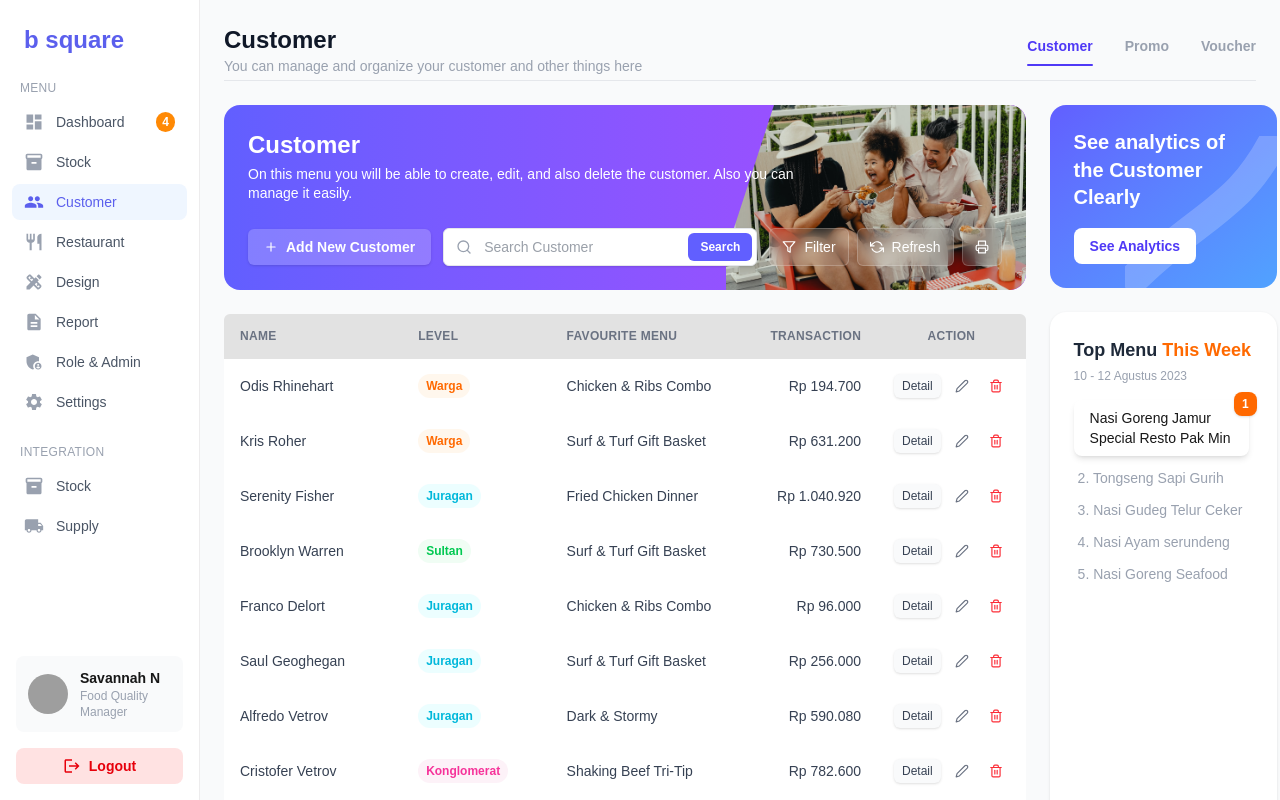
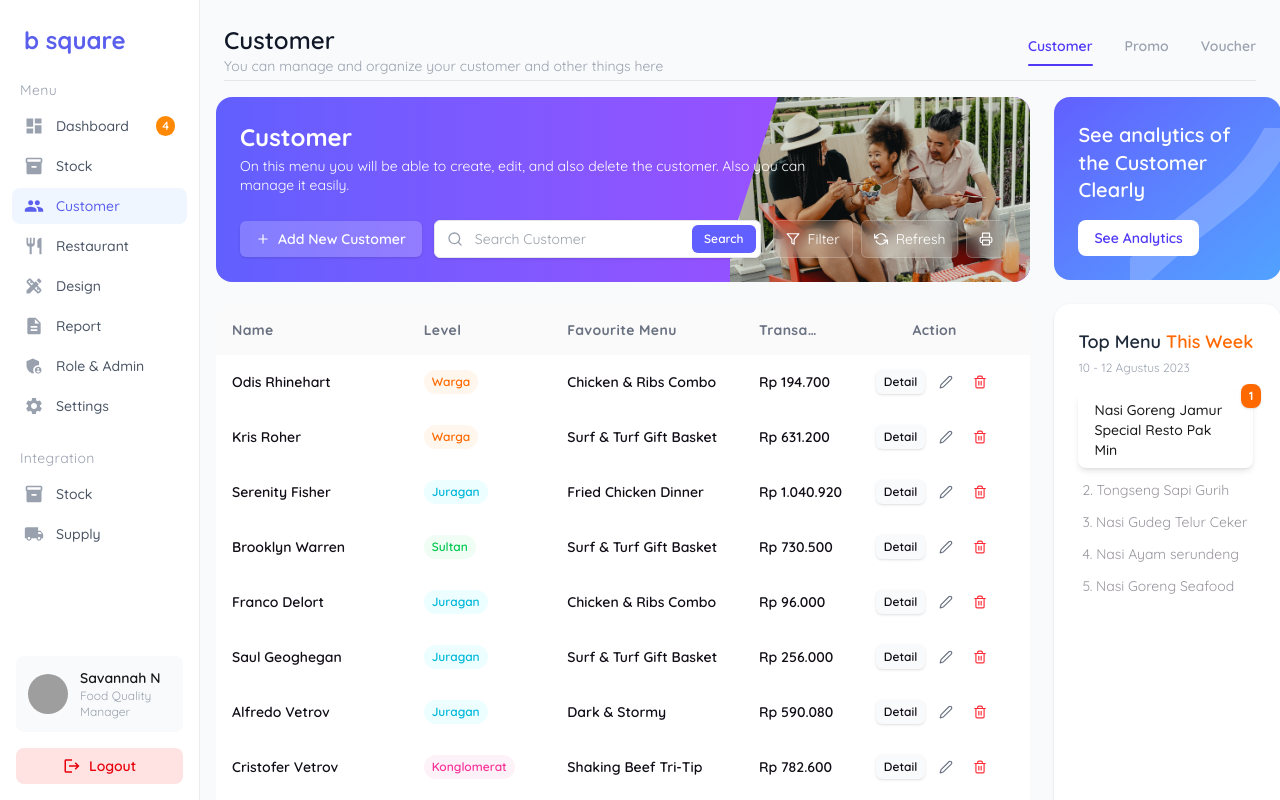
Before and after one commit to izharramdan/rekadigital_dashboard, a Next.js app: page /customer in a window 1280 px wide. Shown: the top 800 px of the page. Built offline with nearby package versions, Linux system fonts and the light colour scheme; grey boxes are pictures that could not be loaded.

Commit message:
update layout

```diff
--- a/src/app/customer/page.tsx
+++ b/src/app/customer/page.tsx
@@ -5,7 +5,7 @@ import CustomerHeaderCard from "@/components/CustomerHeaderCard";
 
 export default function CustomerPage() {
   return (
-    <div className="p-6">
+    <div className="p-4 font-primary">
       {/* Wrapper: 1 kolom di mobile, 2 kolom di desktop */}
       <div className="flex flex-col lg:flex-row gap-6">
         {/* KIRI – header + tabel (≈ 2/3 lebar) */}
--- a/src/app/layout.tsx
+++ b/src/app/layout.tsx
@@ -10,7 +10,7 @@ export default function RootLayout({
 }) {
   return (
     <html lang="en">
-      <body className="font-quicksand">
+      <body className="font-primary">
         <Providers>
           <div className="flex min-h-screen">
             {/* Sidebar */}
--- a/src/components/CustomerTable.tsx
+++ b/src/components/CustomerTable.tsx
@@ -15,22 +15,24 @@ export default function CustomerTable() {
     <>
       <div className="overflow-x-auto mt-6 rounded-md max-w-full">
         <table className="w-full text-sm text-left font-quicksand table-fixed">
-          <thead className="bg-[#e2e2e2] text-xs text-gray-500 uppercase tracking-wide">
+          <thead className="bg-[#FAFAFA] text-md text-gray-500 tracking-wide">
             <tr>
-              <th className="px-4 py-[14.5px] w-1/5 truncate">Name</th>
-              <th className="px-4 py-[14.5px] w-1/6 truncate">Level</th>
-              <th className="px-4 py-[14.5px] w-1/5 truncate">Favourite Menu</th>
-              <th className="px-4 py-[14.5px] w-1/6 text-right truncate">
+              <th className="px-4 py-[14.5px] w-[20%] truncate">Name</th>
+              <th className="px-4 py-[14.5px] w-[15%] truncate">Level</th>
+              <th className="px-4 py-[14.5px] w-[20%] truncate">
+                Favourite Menu
+              </th>
+              <th className="px-4 py-[14.5px] w-[10%] text-right truncate">
                 Transaction
               </th>
-              <th className="px-4 py-[14.5px] w-1/6 text-center">Action</th>
+              <th className="px-4 py-[14.5px] w-[20%] text-center">Action</th>
             </tr>
           </thead>
           <tbody>
             {customers.map((customer: Customer) => (
               <tr
                 key={customer.id}
-                className="bg-white hover:bg-[#FAFBFF] text-gray-700"
+                className="bg-white hover:bg-[#FAFBFF] text-[#110D17] font-semibold"
               >
                 <td className="px-4 py-[14.5px] truncate">{customer.name}</td>
                 <td className="px-4 py-[14.5px]">
--- a/src/components/Navbar.tsx
+++ b/src/components/Navbar.tsx
@@ -8,7 +8,7 @@ export default function Navbar() {
   const [activeTab, setActiveTab] = useState("Customer");
 
   return (
-    <div className="w-full border-b border-gray-200">
+    <div className="w-full border-b border-gray-200 font-primary">
       <div className="flex items-center justify-between mb-1">
         {/* Kiri: Judul & Deskripsi */}
         <div>
--- a/src/components/Pagination.tsx
+++ b/src/components/Pagination.tsx
@@ -49,7 +49,7 @@ export default function Pagination({
               className={cn(
                 "w-8 h-8 rounded-md flex items-center justify-center transition",
                 page === currentPage
-                  ? "bg-indigo-500 text-white font-semibold"
+                  ? "bg-gray-500 text-white font-semibold"
                   : "hover:bg-gray-100"
               )}
             >
--- a/src/components/Sidebar.tsx
+++ b/src/components/Sidebar.tsx
@@ -1,4 +1,4 @@
-'use client';
+"use client";
 
 import {
   MdDashboard,
@@ -12,34 +12,32 @@ import {
   MdLogout,
   MdLocalShipping,
   MdInventory2,
-} from 'react-icons/md';
-import Link from 'next/link';
-import { usePathname } from 'next/navigation';
-import clsx from 'clsx';
+} from "react-icons/md";
+import Link from "next/link";
+import { usePathname } from "next/navigation";
+import clsx from "clsx";
 
 const mainMenu = [
-  { label: 'Dashboard', icon: MdDashboard, path: '/dashboard', badge: 4 },
-  { label: 'Stock', icon: MdInventory, path: '/stock' },
-  { label: 'Customer', icon: MdPeople, path: '/customer' },
-  { label: 'Restaurant', icon: MdRestaurant, path: '/restaurant' },
-  { label: 'Design', icon: MdDesignServices, path: '/design' },
-  { label: 'Report', icon: MdDescription, path: '/report' },
-  { label: 'Role & Admin', icon: MdAdminPanelSettings, path: '/role-admin' },
-  { label: 'Settings', icon: MdSettings, path: '/settings' },
+  { label: "Dashboard", icon: MdDashboard, path: "/dashboard", badge: 4 },
+  { label: "Stock", icon: MdInventory, path: "/stock" },
+  { label: "Customer", icon: MdPeople, path: "/customer" },
+  { label: "Restaurant", icon: MdRestaurant, path: "/restaurant" },
+  { label: "Design", icon: MdDesignServices, path: "/design" },
+  { label: "Report", icon: MdDescription, path: "/report" },
+  { label: "Role & Admin", icon: MdAdminPanelSettings, path: "/role-admin" },
+  { label: "Settings", icon: MdSettings, path: "/settings" },
 ];
 
 const integrationMenu = [
-  { label: 'Stock', icon: MdInventory2, path: '/integration/stock' },
-  { label: 'Supply', icon: MdLocalShipping, path: '/integration/supply' },
+  { label: "Stock", icon: MdInventory2, path: "/integration/stock" },
+  { label: "Supply", icon: MdLocalShipping, path: "/integration/supply" },
 ];
 
 export default function Sidebar() {
   const pathname = usePathname();
 
   return (
-    <aside
-      className="sticky top-0 self-start h-screen w-[200px] bg-white border-r border-[#D1D0D366] flex flex-col justify-between font-quicksand"
-    >
+    <aside className="sticky top-0 self-start h-screen w-[200px] bg-white border-r border-[#D1D0D366] flex flex-col justify-between font-primary">
       {/* Top Section */}
       <div>
         <h1 className="text-[#5B5FED] text-2xl font-bold px-6 pt-6 mb-6">
@@ -47,7 +45,7 @@ export default function Sidebar() {
         </h1>
 
         <nav className="px-3">
-          <div className="text-xs text-gray-400 uppercase tracking-wide mb-2 px-2">
+          <div className="text-sm text-gray-400 tracking-wide mb-2 px-2">
             Menu
           </div>
           <ul className="space-y-1">
@@ -59,13 +57,18 @@ export default function Sidebar() {
                   <Link
                     href={item.path}
                     className={clsx(
-                      'flex items-center gap-3 px-3 py-2 rounded-lg text-sm font-medium transition',
+                      "flex items-center gap-3 px-3 py-2 rounded-lg text-sm font-medium transition",
                       isActive
-                        ? 'text-[#5B5FED] bg-blue-50'
-                        : 'text-gray-600 hover:bg-gray-50'
+                        ? "text-[#5B5FED] bg-blue-50"
+                        : "text-gray-600 hover:bg-gray-50"
                     )}
                   >
-                    <Icon size={20} className={clsx(isActive ? 'text-[#5B5FED]' : 'text-gray-400')} />
+                    <Icon
+                      size={20}
+                      className={clsx(
+                        isActive ? "text-[#5B5FED]" : "text-gray-400"
+                      )}
+                    />
                     <span className="flex-1">{item.label}</span>
                     {item.badge && (
                       <span className="text-xs bg-orange-400 text-white rounded-full px-1.5 py-0.5 font-semibold">
@@ -78,7 +81,7 @@ export default function Sidebar() {
             })}
           </ul>
 
-          <div className="text-xs text-gray-400 uppercase tracking-wide mt-6 mb-2 px-2">
+          <div className="text-sm text-gray-400 tracking-wide mt-6 mb-2 px-2">
             Integration
           </div>
           <ul className="space-y-1">
@@ -90,13 +93,18 @@ export default function Sidebar() {
                   <Link
                     href={item.path}
                     className={clsx(
-                      'flex items-center gap-3 px-3 py-2 rounded-lg text-sm font-medium transition',
+                      "flex items-center gap-3 px-3 py-2 rounded-lg text-sm font-medium transition",
                       isActive
-                        ? 'text-[#5B5FED] bg-blue-50'
-                        : 'text-gray-600 hover:bg-gray-50'
+                        ? "text-[#5B5FED] bg-blue-50"
+                        : "text-gray-600 hover:bg-gray-50"
                     )}
                   >
-                    <Icon size={20} className={clsx(isActive ? 'text-[#5B5FED]' : 'text-gray-400')} />
+                    <Icon
+                      size={20}
+                      className={clsx(
+                        isActive ? "text-[#5B5FED]" : "text-gray-400"
+                      )}
+                    />
                     <span>{item.label}</span>
                   </Link>
                 </li>
--- a/src/components/TopMenuCard.tsx
+++ b/src/components/TopMenuCard.tsx
@@ -33,7 +33,7 @@ export default function TopMenuCard() {
                   </span>
                 </div>
               ) : (
-                <p className="text-gray-400 text-sm ml-1">
+                <p className="text-[#98949E] text-sm ml-1">
                   {index + 1}. {menu.name}
                 </p>
               )}
--- a/src/styles/globals.css
+++ b/src/styles/globals.css
@@ -6,12 +6,15 @@
   --foreground: #171717;
 }
 
+@theme {
+  --font-primary: "Quicksand", "sans-serif";
+}
+
 @theme inline {
   --color-background: var(--background);
   --color-foreground: var(--foreground);
   --font-sans: var(--font-geist-sans);
   --font-mono: var(--font-geist-mono);
-  --font-quicksand: var(--font-geist-quick);
 }
 
 @media (prefers-color-scheme: dark) {
@@ -24,5 +27,5 @@
 body {
   background: var(--background);
   color: var(--foreground);
-  font-family: Arial, Helvetica, sans-serif, "Quicksand";
+  font-family: Arial, Helvetica, sans-serif;
 }
```
Also changed, not shown: public/logo.png (added).
